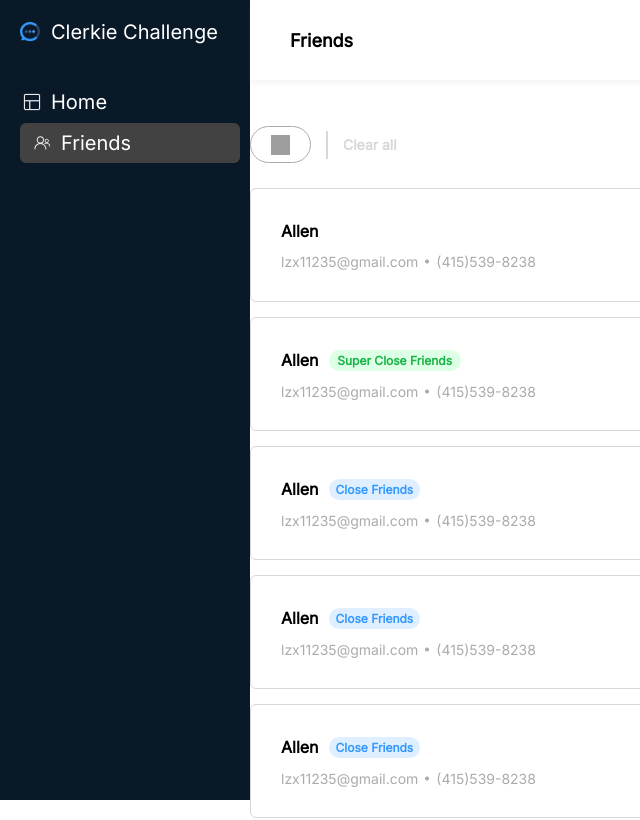
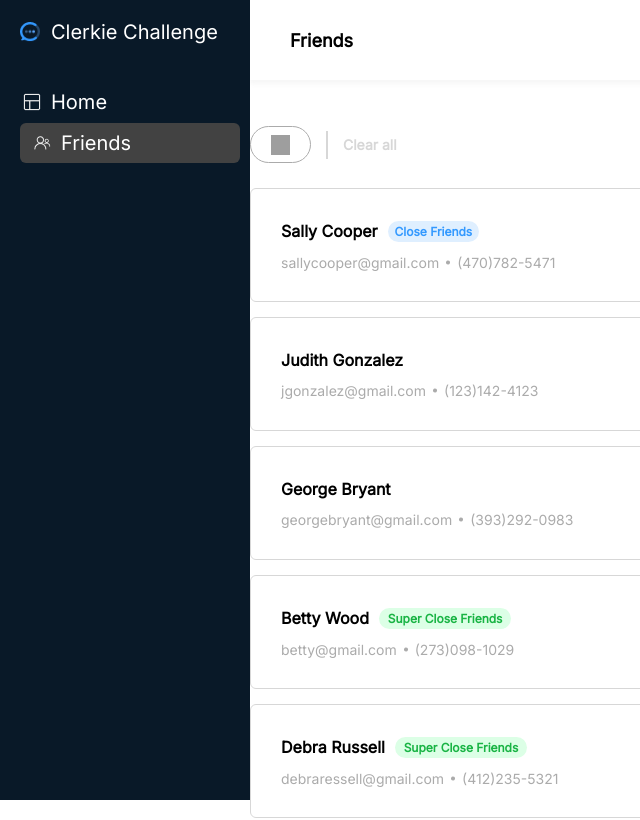
Before and after one commit to Nemo11235/clerkie-challenge, a Next.js app in the folder clerkie/: page /FriendsPages/FriendsPage in a window 1280 px wide. Shown: the top 820 px of the page, without its empty margins (0-640 px from the left). Built offline with nearby package versions, Linux system fonts and the light colour scheme; grey boxes are pictures that could not be loaded.

Commit message:
done reading files and filter

```diff
--- a/clerkie/components/FilterWindow.js
+++ b/clerkie/components/FilterWindow.js
@@ -10,7 +10,7 @@ const FilterWindow = ({
     initialSelectedOptions
   );
 
-  const categories = ["Close Friends", "Really Close Friends"];
+  const categories = ["Close Friends", "Super Close Friends"];
 
   function toggleOption(option) {
     const isSelected = selectedOptions.includes(option);
--- a/clerkie/components/Sidebar.module.css
+++ b/clerkie/components/Sidebar.module.css
@@ -3,6 +3,8 @@
   display: flex;
   flex-direction: column;
   padding: 20px;
+  position: sticky;
+  top: 0;
 
   /*size*/
   width: 250px;
--- a/clerkie/components/UserCard.js
+++ b/clerkie/components/UserCard.js
@@ -1,6 +1,6 @@
 import styles from "./UserCard.module.css";
 
-function UserCard({ name, email, phone, relationship }) {
+function UserCard({ name, relationship, email, phone }) {
   return (
     <div className={styles.userCard}>
       <div className={styles.firstLine}>
--- a/clerkie/pages/FriendsPages/FriendsPage.js
+++ b/clerkie/pages/FriendsPages/FriendsPage.js
@@ -3,7 +3,7 @@ import Header from "../../components/Header";
 import FilterWindow from "../../components/FilterWindow";
 import UserCard from "../../components/UserCard";
 import styles from "./FriendsPage.module.css";
-import { useState } from "react";
+import { useState, useEffect } from "react";
 
 export default function FriendsPage() {
   const [showFilterWindow, setShowFilterWindow] = useState(false);
@@ -16,6 +16,19 @@ export default function FriendsPage() {
   function clearFilter() {
     setFilterOptions([]);
   }
+
+  const [userData, setUserData] = useState([]);
+
+  useEffect(() => {
+    async function fetchUserData() {
+      const response = await fetch("/users.json");
+      const data = await response.json();
+      setUserData(data);
+    }
+
+    fetchUserData();
+  }, []);
+
   return (
     <div className={styles.friendsPage}>
       <Sidebar />
@@ -68,35 +81,26 @@ export default function FriendsPage() {
               />
             </div>
           )}
-          <UserCard
-            name="Allen"
-            email="lzx11235@gmail.com"
-            phone="(415)539-8238"
-          />
-          <UserCard
-            name="Allen"
-            email="lzx11235@gmail.com"
-            phone="(415)539-8238"
-            relationship="Super Close Friends"
-          />
-          <UserCard
-            name="Allen"
-            email="lzx11235@gmail.com"
-            phone="(415)539-8238"
-            relationship="Close Friends"
-          />
-          <UserCard
-            name="Allen"
-            email="lzx11235@gmail.com"
-            phone="(415)539-8238"
-            relationship="Close Friends"
-          />
-          <UserCard
-            name="Allen"
-            email="lzx11235@gmail.com"
-            phone="(415)539-8238"
-            relationship="Close Friends"
-          />
+
+          {selectedOptions == 0 &&
+            userData.map((user) => (
+              <UserCard
+                name={user.name}
+                relationship={user.relationship}
+                email={user.email}
+                phone={user.phoneNumber}
+              />
+            ))}
+          {userData
+            .filter((user) => selectedOptions.includes(user.relationship))
+            .map((user) => (
+              <UserCard
+                name={user.name}
+                relationship={user.relationship}
+                email={user.email}
+                phone={user.phoneNumber}
+              />
+            ))}
         </div>
       </div>
     </div>
--- /dev/null
+++ b/clerkie/public/users.json
@@ -0,0 +1,44 @@
+[
+    {
+        "name": "Sally Cooper",
+        "relationship": "Close Friends",
+        "email": "sallycooper@gmail.com",
+        "phoneNumber": "(470)782-5471"
+    },
+    {
+        "name": "Judith Gonzalez",
+        "relationship": "None",
+        "email": "jgonzalez@gmail.com",
+        "phoneNumber": "(123)142-4123"
+    },
+    {
+        "name": "George Bryant",
+        "relationship": "None",
+        "email": "georgebryant@gmail.com",
+        "phoneNumber": "(393)292-0983"
+    },
+    {
+        "name": "Betty Wood",
+        "relationship": "Super Close Friends",
+        "email": "betty@gmail.com",
+        "phoneNumber": "(273)098-1029"
+    },
+    {
+        "name": "Debra Russell",
+        "relationship": "Super Close Friends",
+        "email": "debraressell@gmail.com",
+        "phoneNumber": "(412)235-5321"
+    },
+    {
+        "name": "Rebecca Flores",
+        "relationship": "Close Friends",
+        "email": "rebeccaflores@gmail.com",
+        "phoneNumber": "(574)243-2574"
+    },
+    {
+        "name": "Kim Holland",
+        "relationship": "None",
+        "email": "kimholland@gmail.com",
+        "phoneNumber": "(357)345-6324"
+    }
+  ]
```
